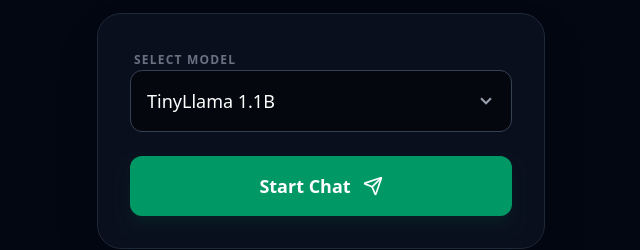
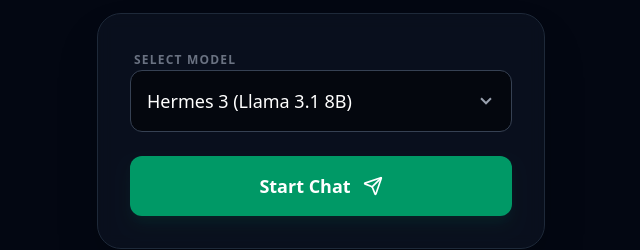
Before and after one commit to hasmcp/feelyai, a Vue app: page / in a window 1280 px wide. Shown: the part 359-609 px from the top of the page, without its empty margins (319-959 px from the left). Built offline with nearby package versions, Linux system fonts and the light colour scheme.

Commit message:
Put hermes as default choice

```diff
--- a/src/composables/useChat.js
+++ b/src/composables/useChat.js
@@ -12,8 +12,8 @@
 
 // Define models that support Function Calling (Tools)
 const AVAILABLE_MODELS = [
+  { id: "Hermes-3-Llama-3.1-8B-q4f32_1-MLC", name: "Hermes 3 (Llama 3.1 8B)" },
   { id: "TinyLlama-1.1B-Chat-v0.4-q4f32_1-MLC-1k", name: "TinyLlama 1.1B" },
-  { id: "Hermes-3-Llama-3.1-8B-q4f32_1-MLC", name: "Hermes 3 (Llama 3.1 8B)" },
   { id: "Llama-3.2-3B-Instruct-q4f16_1-MLC", name: "Llama 3.2 3B" },
   { id: "Hermes-3-Llama-3.1-8B-q4f16_1-MLC", name: "Hermes 3 (Llama 3.1 8B - q4f16)" },
   { id: "Qwen2.5-Coder-3B-Instruct-q4f32_1-MLC", name: "Qwen2.5-Coder-3B" },
```
